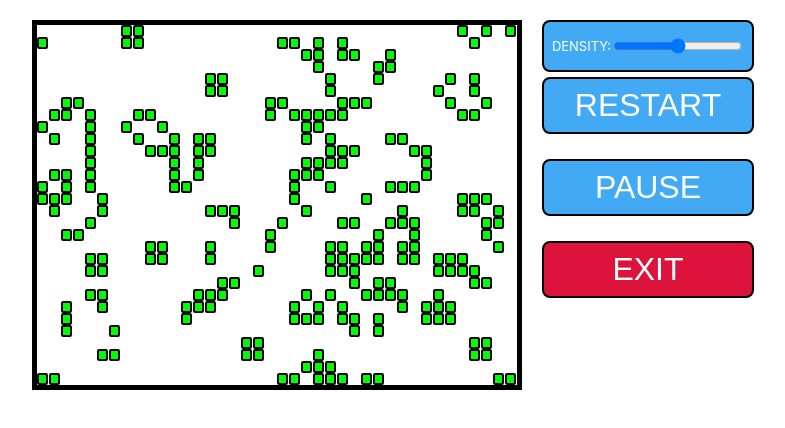
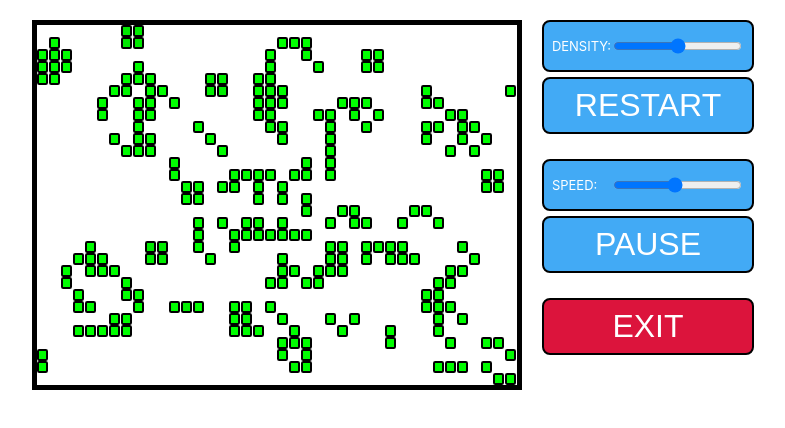
Before and after one commit to Gilyazov0/games, a React (Create React App) app: page / in a window 1280 px wide. Both pictures are taken after a click on the button "GAME OF LIFE". Shown: the top 428 px of the page, without its empty margins (257-1042 px from the left). Built offline with nearby package versions, Linux system fonts and the light colour scheme.

Commit message:
speed control added

```diff
--- a/src/App.css
+++ b/src/App.css
@@ -79,13 +79,14 @@
   width: 100%;
 }
 .slider{
-  min-width: 5rem;
+  min-width: 3rem;
 }
 
 .sliderContainer{
      display: flex;
     justify-content: space-between;
-    width: fit-content;
+    width: 100%;
+    box-sizing: border-box;
 }
 
 .sliderLabel{
--- a/src/components/Life/Life.tsx
+++ b/src/components/Life/Life.tsx
@@ -17,13 +17,17 @@ const Life: React.FC<{ exitToMenu: Function }> = (props) => {
     gameOver: false,
     pause: false,
     score: 0,
-    speed: 1,
+    speed: 10,
     lastTik: Date.now(),
     density: GP.density,
   });
 
   const setDensity = function (density: number) {
     setState((prevState) => ({ ...prevState, density: density }));
+  };
+
+  const setSpeed = function (speed: number) {
+    setState((prevState) => ({ ...prevState, speed: speed }));
   };
 
   const restart = function () {
@@ -106,6 +110,7 @@ const Life: React.FC<{ exitToMenu: Function }> = (props) => {
       speed={state.speed}
       exitToMenu={props.exitToMenu}
       setDensity={setDensity}
+      setSpeed={setSpeed}
       density={state.density}
       restart={restart}
       handleCellClick={handleCellClick}
--- a/src/components/Life/LifeField.tsx
+++ b/src/components/Life/LifeField.tsx
@@ -55,7 +55,24 @@ export const SnakeField: React.FC<LifeFieldProps> = (props) => {
             RESTART
           </button>
         </div>
+
         <div className="infoBlock">
+          <div className="infoBadge sliderContainer ">
+            <label htmlFor="speed" className="sliderLabel">
+              SPEED:
+            </label>
+            <input
+              name="speed"
+              className={"slider"}
+              type="range"
+              min="1"
+              max="20"
+              step="1"
+              defaultValue={props.speed}
+              id="densitySlider"
+              onChange={(event) => props.setSpeed(event.target.value)}
+            />
+          </div>
           <button
             className="infoBadge info"
             id={"pause"}
--- a/src/dataTypes/lifeDataTypes.tsx
+++ b/src/dataTypes/lifeDataTypes.tsx
@@ -12,6 +12,7 @@ export interface LifeGameState extends GameState {
 
 export interface LifeFieldProps extends GameFieldProps {
   setDensity: Function;
+  setSpeed: Function;
   density: number;
   restart: Function;
   handleCellClick: Function;
--- a/src/libs/gamesParameters.tsx
+++ b/src/libs/gamesParameters.tsx
@@ -276,7 +276,7 @@ export function setParameters(game: Apps): void {
         changeSpeedCoef: 10,
         rows: rows,
         cols: cols,
-        baseSpeed: 200,
+        baseSpeed: 1000,
         density: 0.5,
         cellSize: cellSize,
         direction: direction,
```
